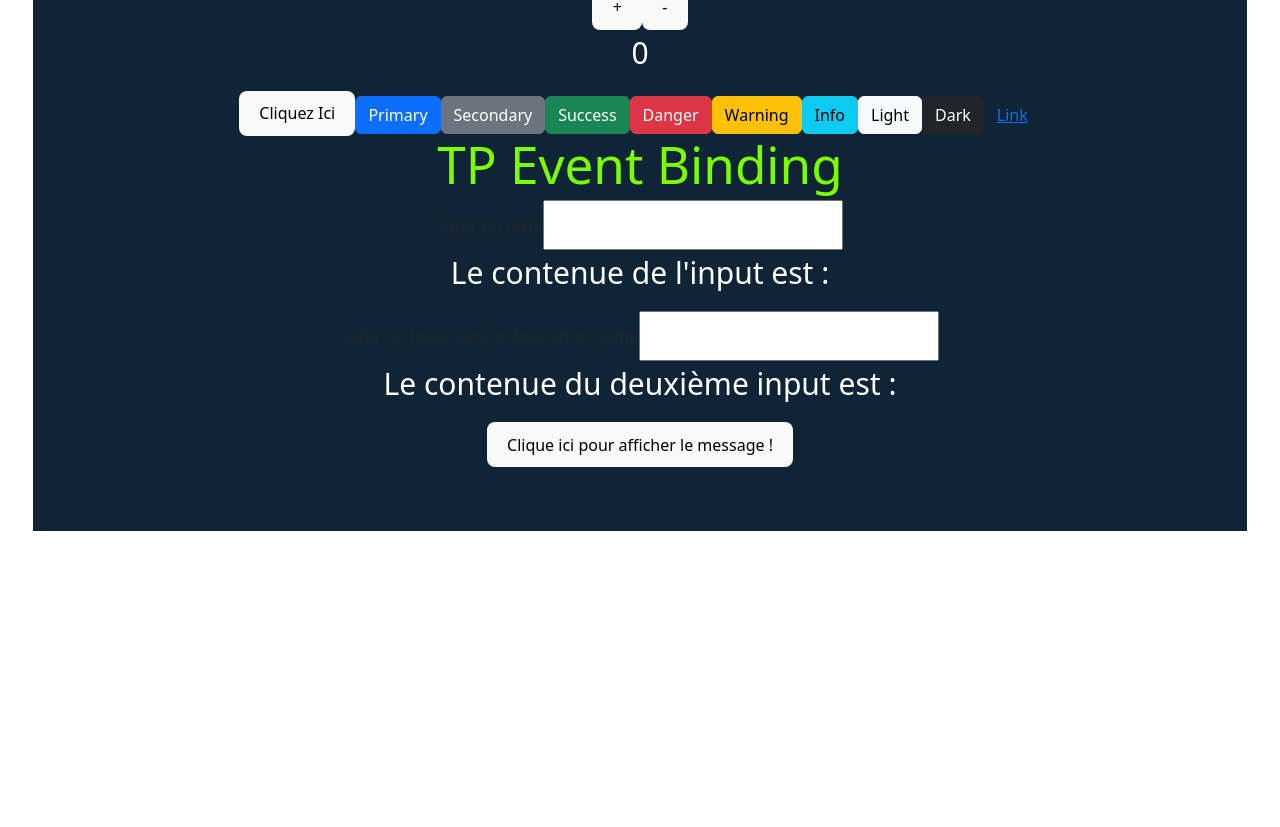
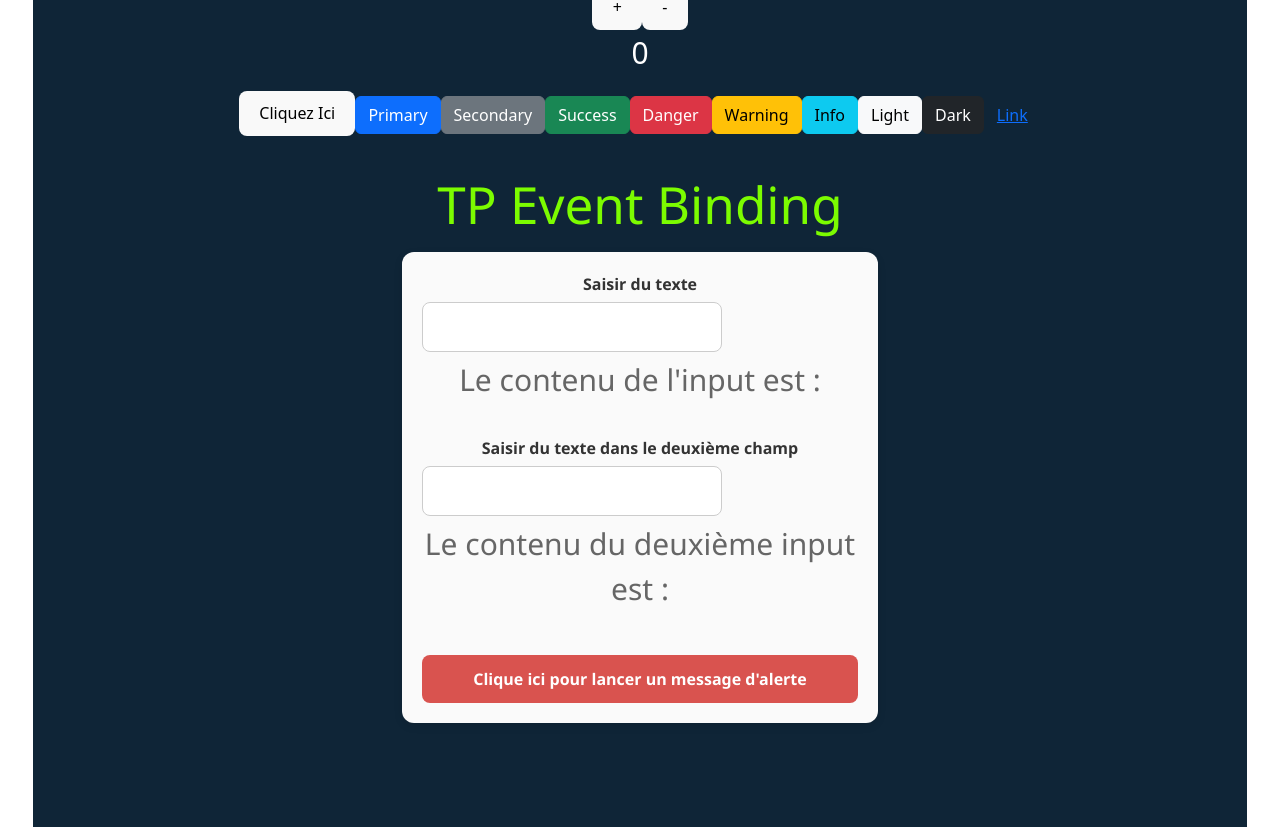
Before and after one commit to ReMz-ux/Exercice-Vue.js, a Vue app: page / in a window 1280 px wide. Shown: the part 460-1287 px from the top of the page. Before the commit the page ends 991 px from the top, so only its background shows below. Built offline with nearby package versions, Linux system fonts and the light colour scheme.

Commit message:
Stylisation du component EventBinding.vue

```diff
--- a/src/components/EventBinding.vue
+++ b/src/components/EventBinding.vue
@@ -1,16 +1,27 @@
 <template>
+  <div class="container">
     <h1>TP Event Binding</h1>
-<form action="">
-    <label for="texte">Saisir du texte</label>
-    <input type="text" @keyup="ecrireTexte"/>
-    <p>Le contenue de l'input est : {{ texte }}</p>
-    <label for="texte2">Saisir du texte dans le deuxième champ</label>
-    <input type="text" @keyup="ecrireTexte2">
-    <p>Le contenue du deuxième input est : {{ texte2 }}</p>
-    <button v-on:click="buttonClicked">Clique ici pour afficher le message !</button>
 
-</form>
+    <form class="form-card">
+      <div class="form-group">
+        <label for="texte">Saisir du texte</label>
+        <input type="text" @keyup="ecrireTexte" />
+        <p class="feedback">Le contenu de l'input est : <strong>{{ texte }}</strong></p>
+      </div>
+
+      <div class="form-group">
+        <label for="texte2">Saisir du texte dans le deuxième champ</label>
+        <input type="text" @keyup="ecrireTexte2" />
+        <p class="feedback">Le contenu du deuxième input est : <strong>{{ texte2 }}</strong></p>
+      </div>
+
+      <button type="button" class="alert-btn" @click="buttonClicked">
+        Clique ici pour lancer un message d'alerte
+      </button>
+    </form>
+  </div>
 </template>
+
 
 <script setup>
     import { ref } from 'vue';
@@ -30,3 +41,71 @@ function buttonClicked() {
 }
 
 </script>
+
+<style scoped>
+.container {
+  max-width: 500px;
+  margin: 40px auto;
+  font-family: "Segoe UI", sans-serif;
+}
+
+h1 {
+  text-align: center;
+  color: lawngreen;
+  margin-bottom: 20px;
+}
+
+.form-card {
+  padding: 20px;
+  background: #fafafa;
+  border-radius: 12px;
+  box-shadow: 0 3px 8px rgba(0, 0, 0, 0.1);
+}
+
+.form-group {
+  margin-bottom: 18px;
+  display: flex;
+  flex-direction: column;
+}
+
+label {
+  margin-bottom: 6px;
+  font-weight: bold;
+  color: #333;
+}
+
+input {
+  padding: 10px;
+  border-radius: 8px;
+  border: 1px solid #ccc;
+  font-size: 15px;
+}
+
+input:focus {
+  outline: none;
+  border-color: #0066ff;
+  box-shadow: 0 0 5px rgba(0, 102, 255, 0.4);
+}
+
+.feedback {
+  margin-top: 5px;
+  color: #666;
+}
+
+.alert-btn {
+  width: 100%;
+  padding: 12px;
+  background-color: #d9534f;
+  border: none;
+  color: white;
+  font-size: 16px;
+  font-weight: bold;
+  border-radius: 8px;
+  cursor: pointer;
+  margin-top: 10px;
+}
+
+.alert-btn:hover {
+  background-color: #c9302c;
+}
+</style>
```
